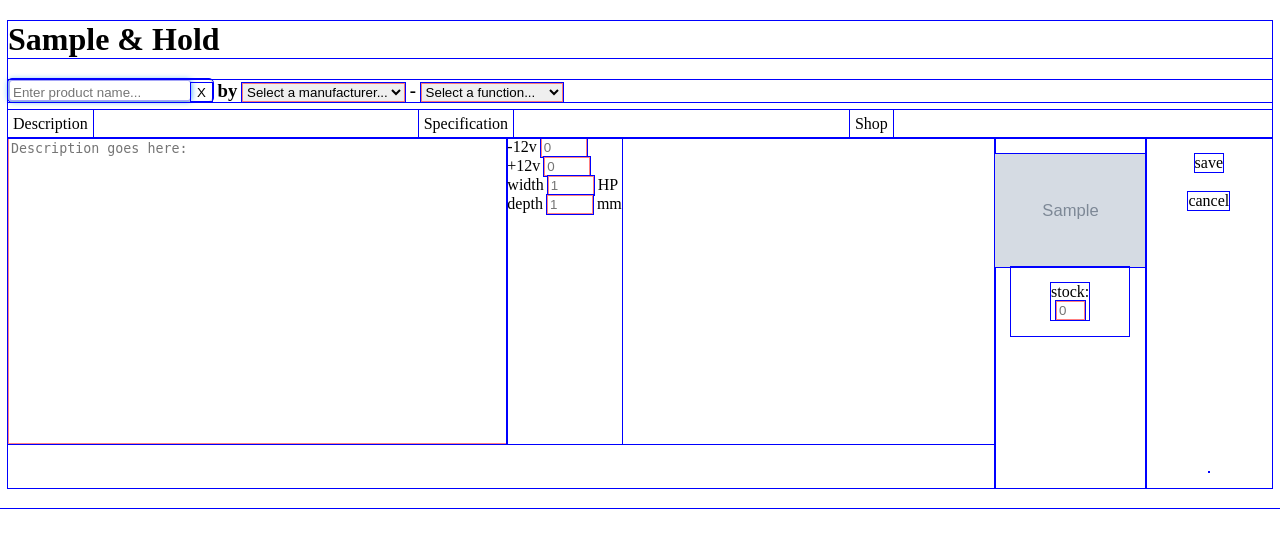
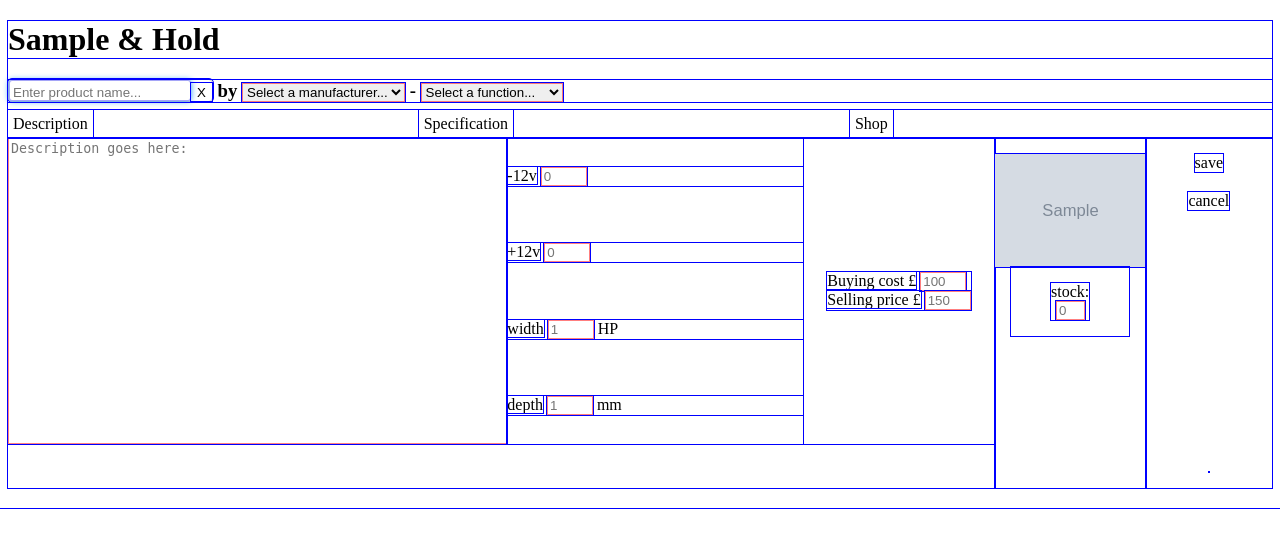
Before and after one commit to dcallus/Sample-n-Hold, a Flask app: page /modules/new in a window 1280 px wide. Shown: the top 548 px of the page. Run offline with Flask 2, Linux system fonts and the light colour scheme; grey boxes marked "Sample" are stand-in pictures; a database or web service that is not in the repository returns one stand-in record (values such as "Sample title"); some libraries are stand-ins or nearby versions.

Commit message:
improved css spacing

```diff
--- a/sample_hold/static/css/style.css
+++ b/sample_hold/static/css/style.css
@@ -43,6 +43,10 @@ h3 {
 
 .desc-tab {
     margin-right: 10px;
+}
+
+.shop-input {
+    margin: auto;
 }
 
 /* .spec-tab {
@@ -96,11 +100,14 @@ textarea
     flex-shrink: 2;
 }
 
-/* .spec-input {
+.spec-input {
     width: 30%;
-} */
+    display: flex;
+    flex-direction: column;
+    justify-content: space-around;
+}
 
-.spec-input input[type=number]{
+.fields input[type=number]{
     width: 40px;
 }
 
--- a/sample_hold/templates/modules/new_textarea.html
+++ b/sample_hold/templates/modules/new_textarea.html
@@ -1,16 +1,28 @@
-<fieldset id="desc-spec-shop">
+<fieldset class="fields" id="desc-spec-shop">
     <textarea class="textwrapper form-element" name="input-description" cols="10" rows="20" placeholder="Description goes here:" required></textarea>
     <section class="spec-input">
-        -12v
+        <div>
+        <label for="minus-12v">-12v</label>
         <input class="form-element" name="minus-12v" id="minus-12v" type="number" min="0" required placeholder='0'>
+        </div>
+        <div>
+        <label for="plus-12v">+12v</label>
+        <input class="form-element"  name="plus-12v" id="plus-12v" type="number" min="0" required placeholder='0'>
+        </div>
+        <div>
+        <label for="width">width</label>
+        <input class="form-element"  name="width" id="width" type="number" min="1" required placeholder='1'> HP
+        </div>
+        <div>
+        <label for="depth">depth</label>
+        <input class="form-element"  name="depth" id="depth" type="number" min="1" required placeholder='1'> mm
+        </div>
+    </section>
+    <section class="shop-input">
+        <label for="buying-cost">Buying cost £</label>
+        <input class="form-element"  name="buying-cost" id="buying-cost" type="number" min="1" required placeholder='100'>
         <br>
-        +12v
-        <input class="form-element"  name="plus-12v" id="plus-12v" type="number" min="0" required placeholder='0'>
-        <br>
-        width
-        <input class="form-element"  name="width" id="width" type="number" min="1" required placeholder='1'> HP
-        <br>
-        depth
-        <input class="form-element"  name="depth" id="depth" type="number" min="1" required placeholder='1'> mm
+        <label for="buying-cost">Selling price £</label>
+        <input class="form-element"  name="selling-price" id="selling-price" type="number" min="1" required placeholder='150'>
     </section>
 </fieldset>
```
